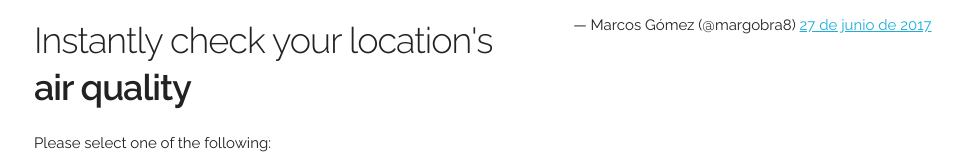
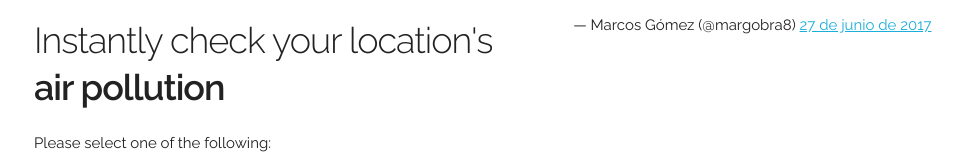
Before and after one commit to mooncos/js-aerocheck, a plain HTML site: page index.html in a window 1280 px wide. Shown: the part 363-521 px from the top of the page, without its empty margins (126-1089 px from the left). Drawn offline with nearby package versions, Linux system fonts and the light colour scheme.

Commit message:
change subheader

```diff
--- a/index.html
+++ b/index.html
@@ -39,7 +39,7 @@
       <div class="one-half column" style="margin-top: 25%">
         <div id="welcome" class="">
           <h1 class="welcome-title">Welcome to <span class="logo">AeroCheck</span></h1>
-          <h3>Instantly check your location's <strong>air quality</strong></h3>
+          <h3>Instantly check your location's <strong>air pollution</strong></h3>
             <p>Please select one of the following:</p>
             <button onclick="obtenerLocalizacion()">Fetch via GPS</button>
             <button onclick="ipLocalizacion()">Fetch via Internet (less precise)</button>
```
